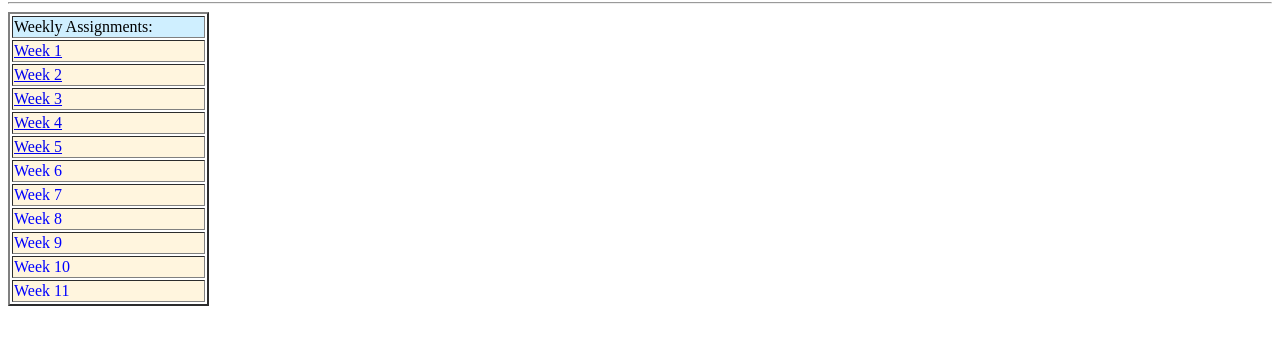
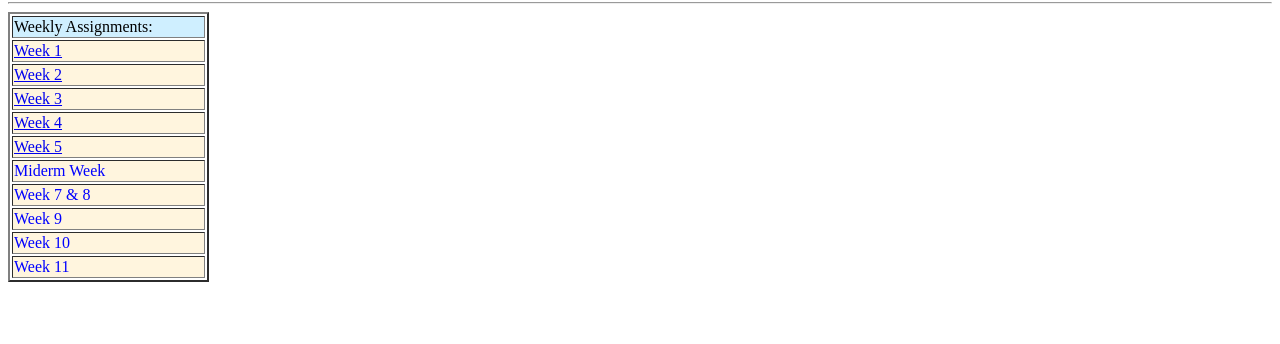
Before and after one commit to Valryn/Valryn.github.io, a plain HTML site: page CS260/index.html in a window 1280 px wide. Shown: the part 78-422 px from the top of the page. Drawn offline with Linux system fonts and the light colour scheme.

Commit message:
Formatting to include new assignment weeks.

```diff
--- a/CS260/index.html
+++ b/CS260/index.html
@@ -25,13 +25,10 @@
 <td style="color: #0000ff;" bgcolor="#fff5de"><a href="https://github.com/Valryn/Week5">Week 5</a></td>
 </tr>
 <tr>
-<td style="color: #0000ff;" bgcolor="#fff5de">Week 6</td>
+<td style="color: #0000ff;" bgcolor="#fff5de">Miderm Week</td>
 </tr>
 <tr>
-<td style="color: #0000ff;" bgcolor="#fff5de">Week 7</td>
-</tr>
-<tr>
-<td style="color: #0000ff;" bgcolor="#fff5de">Week 8</td>
+<td style="color: #0000ff;" bgcolor="#fff5de">Week 7 & 8</td>
 </tr>
 <tr>
 <td style="color: #0000ff;" bgcolor="#fff5de">Week 9</td>
```
